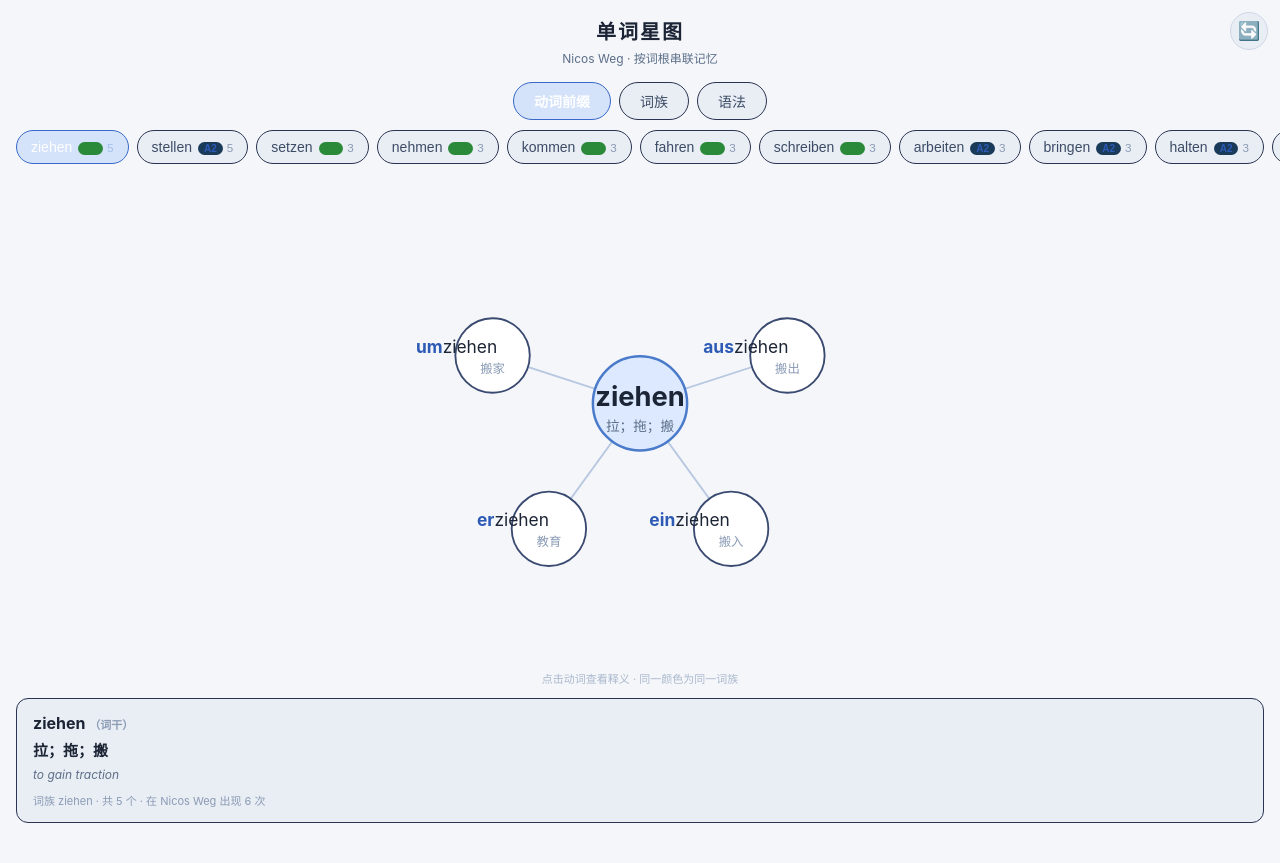
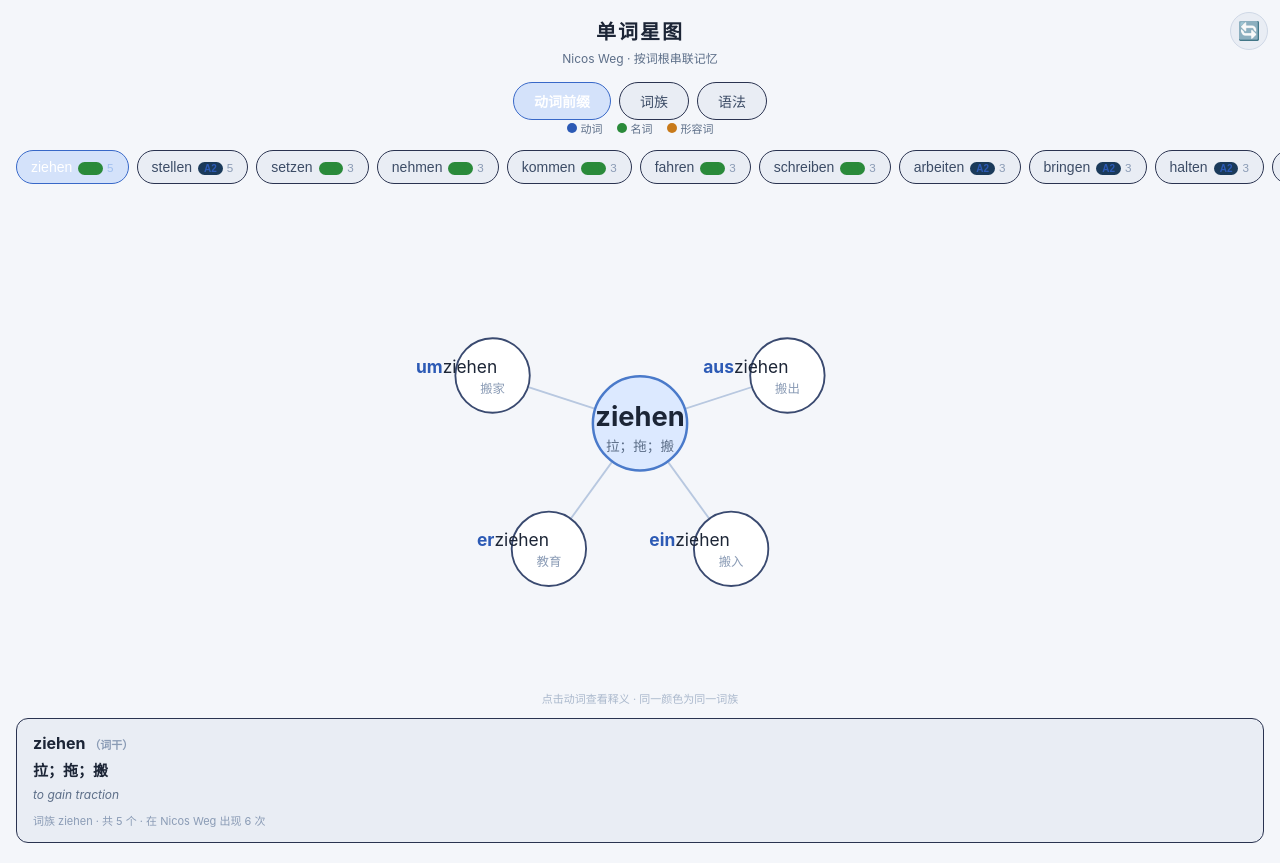
Before and after one commit to wdjiangdev/delernen, a plain HTML site: page a1a2/index.html in a window 1280 px wide. Drawn offline with Linux system fonts and the light colour scheme.

Commit message:
星图页: 动词/名词/形容词图例在三个tab都显示, 两页统一

```diff
--- a/a1a2/index.html
+++ b/a1a2/index.html
@@ -84,7 +84,7 @@ header p{font-size:12px;color:var(--text3);margin-top:4px}
 <button class="tab" data-tab="family">词族</button>
 <button class="tab" data-tab="grammar">语法</button>
 </div>
-<div id="legend" style="display:none">
+<div id="legend">
 <span><i class="dot" style="background:var(--accent2)"></i>动词</span>
 <span><i class="dot" style="background:var(--green)"></i>名词</span>
 <span><i class="dot" style="background:var(--orange)"></i>形容词</span>
@@ -299,7 +299,7 @@ function renderNav(groups){
 function switchTab(tab){
   activeTab=tab;
   document.querySelectorAll('.tab').forEach(t=>t.classList.toggle('active',t.dataset.tab===tab));
-  document.getElementById('legend').style.display=tab==='family'?'flex':'none';
+
   const groups=tab==='verb'?verbData.groups:tab==='family'?familyData.families:grammarData.groups;
   renderNav(groups);
   if(groups.length)renderGroup(groups[0]);
```
Also changed, not shown: a1b2/index.html (+2 -2 lines).
